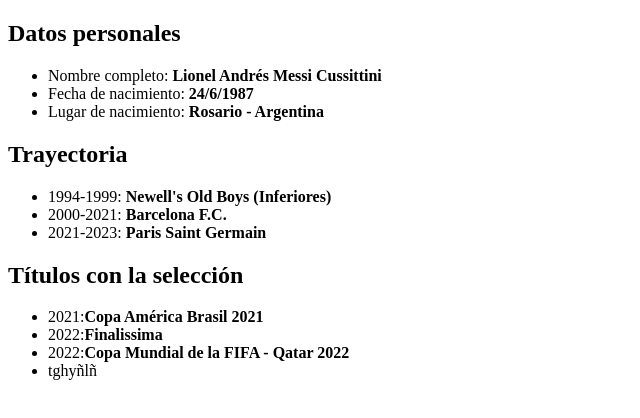
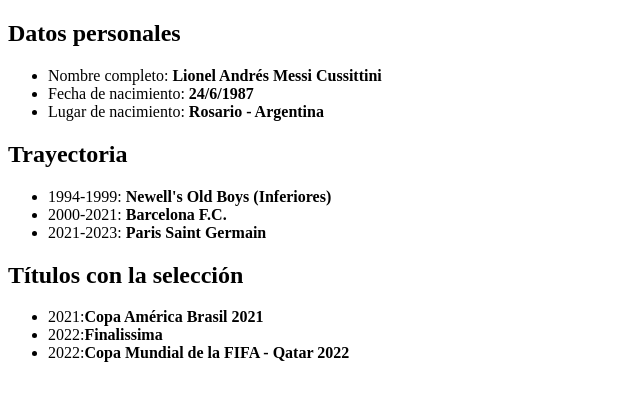
Before and after one commit to TamiCardozo/E1-Modulo-de-Dise-o-Web, a plain HTML site: page index.html in a window 1280 px wide. Shown: the part 60-478 px from the top of the page, without its empty margins (0-640 px from the left). Drawn offline with Linux system fonts and the light colour scheme.

Commit message:
borrando el ultimo cambio

```diff
--- a/index.html
+++ b/index.html
@@ -22,7 +22,6 @@
         <li>2021:<Strong>Copa América Brasil 2021</Strong></li>
         <li>2022:<strong>Finalissima</strong></li>
         <li>2022:<strong>Copa Mundial de la FIFA - Qatar 2022</strong></li>
-        <li> tghyñlñ</li>
     </ul>
 </body>
 </html>
```
